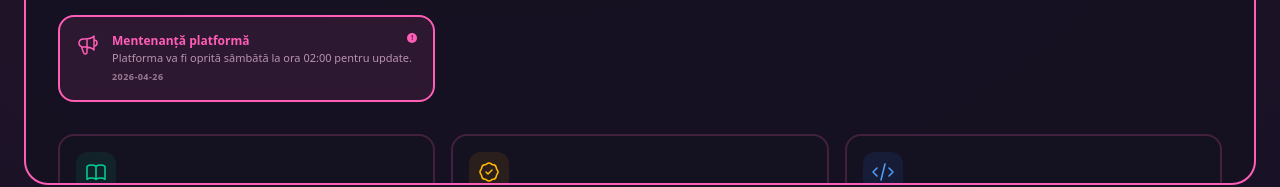
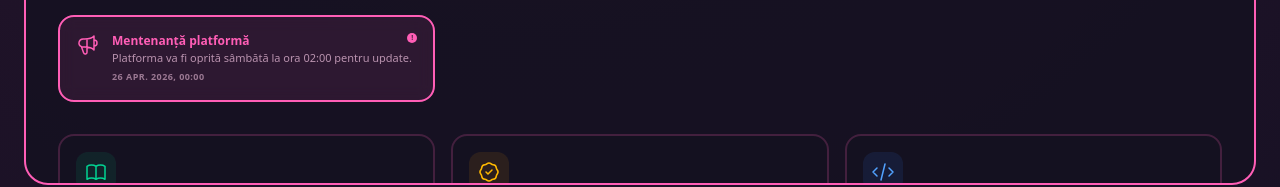
Before and after one commit to Proiect-A1/Frontend, a React (Vite) app in the folder fiicoder-frontend/: page / in a window 1280 px wide. Shown: the part 591-778 px from the top of the page. Built offline with nearby package versions, Linux system fonts and the light colour scheme; no server answers.

Commit message:
better date+time parsing

```diff
--- a/fiicoder-frontend/src/pages/adminPanel/components/GroupsTab.tsx
+++ b/fiicoder-frontend/src/pages/adminPanel/components/GroupsTab.tsx
@@ -2,6 +2,7 @@ import { motion } from 'framer-motion';
 import { containerVariants, itemVariants } from '../../../utils/motionConfig';
 import { useLanguage } from '../../../language/Language';
 import type { GroupInvitation, GroupSummary } from '../services/adminService';
+import { formatDateTime } from '../../../utils/dateTime';
 
 type Props = {
     groups: GroupSummary[];
@@ -23,6 +24,7 @@ function formatInviteLabel(invite: GroupInvitation) {
     const status = invite.status || invite.state;
     return { target, createdAt, status };
 }
+
 
 export default function GroupsTab({
     groups,
@@ -105,7 +107,7 @@ export default function GroupsTab({
                                             {group.name}
                                         </h3>
                                         <span className="text-xs text-(--text-muted) font-semibold whitespace-nowrap">
-                                            {group.createdAt}
+                                            {formatDateTime(group.createdAt, lang)}
                                         </span>
                                     </div>
                                     {group.description && (
@@ -153,7 +155,7 @@ export default function GroupsTab({
                                         {lang === 'RO' ? 'Creator' : 'Creator'}:{' '}
                                         <span className="text-(--text-h) font-bold">{selectedGroup.creatorUsername}</span>
                                     </span>
-                                    <span className="opacity-40">·</span>
+                                        {formatDateTime(selectedGroup.createdAt, lang)}
                                     <span>{selectedGroup.createdAt}</span>
                                 </div>
                             </div>
@@ -218,7 +220,7 @@ export default function GroupsTab({
                                                 >
                                                     <div className="text-xs font-semibold text-(--text-h)">{target}</div>
                                                     <div className="text-[10px] uppercase tracking-widest text-(--text-muted) font-bold">
-                                                        {createdAt || '-'}
+                                                        {formatDateTime(createdAt, lang)}
                                                         {status ? ` · ${status}` : ''}
                                                     </div>
                                                 </div>
--- a/fiicoder-frontend/src/pages/landing/Landing.tsx
+++ b/fiicoder-frontend/src/pages/landing/Landing.tsx
@@ -11,6 +11,7 @@ import { itemVariants, staggerConfig } from '../../utils/motionConfig';
 import { useTheme } from '../../contexts/ThemeContext';
 import { createPortal } from 'react-dom';
 import { unpackTranslation } from '../../utils/translationPacker';
+import { formatDateTime } from '../../utils/dateTime';
 
 const containerVariants = {
     hidden: { opacity: 0 },
@@ -50,6 +51,7 @@ function getIconForAnnouncement(title: string): ReactNode {
         return <svg className="w-full h-full" fill="none" stroke="currentColor" viewBox="0 0 24 24"><path strokeLinecap="round" strokeLinejoin="round" strokeWidth="1.5" d="M12 14l9-5-9-5-9 5 9 5z" /><path strokeLinecap="round" strokeLinejoin="round" strokeWidth="1.5" d="M12 14l6.16-3.422a12.083 12.083 0 01.665 6.479A11.952 11.952 0 0012 20.055a11.952 11.952 0 00-6.824-2.998 12.078 12.078 0 01.665-6.479L12 14z" /></svg>;
     return <svg className="w-full h-full" fill="none" stroke="currentColor" viewBox="0 0 24 24"><path strokeLinecap="round" strokeLinejoin="round" strokeWidth="1.5" d="M11 5.882V19.24a1.76 1.76 0 01-3.417.592l-2.147-6.15M18 13a3 3 0 100-6M5.436 13.683A4.001 4.001 0 017 6h1.832c4.1 0 7.625-1.234 9.168-3v14c-1.543-1.766-5.067-3-9.168-3H7a3.988 3.988 0 01-1.564-.317z" /></svg>;
 }
+
 
 interface AnnouncementModalProps {
     announcement: AnnouncementWithPriority | null;
@@ -124,7 +126,7 @@ function AnnouncementModal({ announcement, isOpen, onClose, lang }: Announcement
                                 }`}
                             >
                                 <span className="text-xs uppercase tracking-widest text-(--text-subtle) font-bold">
-                                    {announcement.createdAt}
+                                    {formatDateTime(announcement.createdAt, lang)}
                                 </span>
                                 <button
                                     onClick={onClose}
@@ -408,7 +410,7 @@ export default function Landing() {
                                                     {unpackTranslation(ann.content, lang)}
                                                 </p>
                                                 <div className="text-[9px] text-(--text-subtle) font-bold uppercase tracking-wider">
-                                                    {ann.createdAt}
+                                                    {formatDateTime(ann.createdAt, lang)}
                                                 </div>
                                             </div>
                                         </div>
--- /dev/null
+++ b/fiicoder-frontend/src/utils/dateTime.ts
@@ -0,0 +1,15 @@
+export type LocaleLang = 'RO' | 'EN';
+
+export function formatDateTime(value: string | undefined, lang: LocaleLang): string {
+    if (!value) return '-';
+    const parsed = new Date(value);
+    if (Number.isNaN(parsed.getTime())) return value;
+    return new Intl.DateTimeFormat(lang === 'RO' ? 'ro-RO' : 'en-US', {
+        year: 'numeric',
+        month: 'short',
+        day: '2-digit',
+        hour: '2-digit',
+        minute: '2-digit',
+        hour12: false,
+    }).format(parsed);
+}
```
